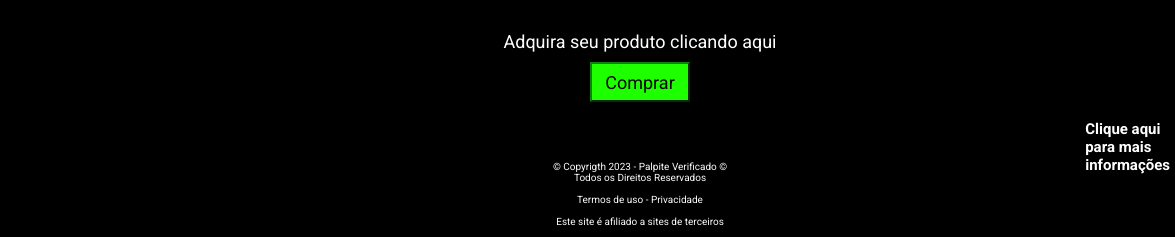
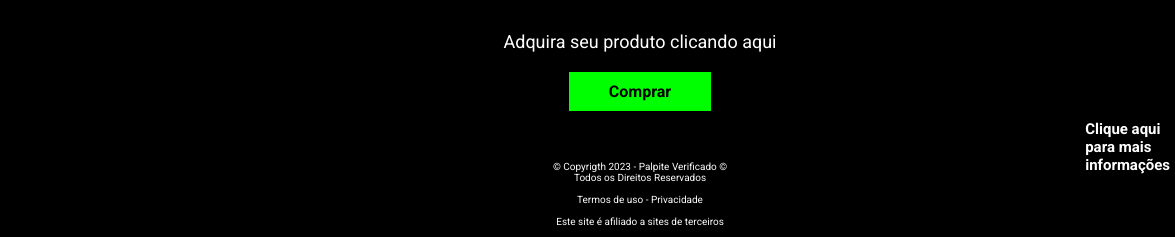
Before and after one commit to HeitorACB/site-oficial, a plain HTML site: page index.html in a window 1280 px wide. Shown: the part 583-820 px from the top of the page, 0-1175 px from the left. Drawn offline with Linux system fonts and the light colour scheme; a web font is replaced by a local one.

Commit message:
commit secundario

```diff
--- a/index.html
+++ b/index.html
@@ -39,7 +39,8 @@
 
     <div class="comprar">
         <p class="comprar-link">Adquira seu produto clicando aqui</p>
-        <button class="botao-2" href="https://checkout.perfectpay.com.br/pay/PPU38CLDUP5?ref=PPAZ09O">Comprar</button>
+        <div class="link1">
+        <a class="botao-2" href="https://checkout.perfectpay.com.br/pay/PPU38CLDUP5?ref=PPAZ09O" target="_blank">Comprar</a></div>
     </div>
 
     <div class="copytigth">
--- a/main.css
+++ b/main.css
@@ -92,18 +92,18 @@
 
     }
 
-    button{
-        background: #1eff00;
-        color: rgb(5, 5, 5);
-        border-style: outset;
-        border-color: #0e810c;
-        height: 40px;
-        width: 100px;
-        font: bold15px arial,sans-serif;
-        font-size: 18px;
-        text-shadow: none;
-        margin-top: 10px;
-        cursor: pointer;
+    .comprar a{
+        text-decoration: none;
+        background-color: #00ff00;
+        padding: 10px;
+        padding-left: 40px;
+        padding-right: 40px;
+        color: #000000;
+        font-weight: bold;
+        }
+
+        .link1{
+            margin-top: 30px;
         }
 
     .comprar-link{
```
